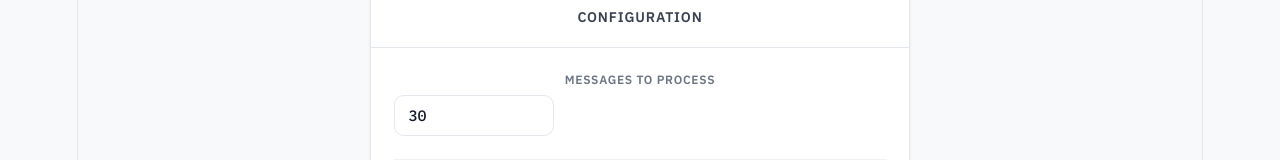
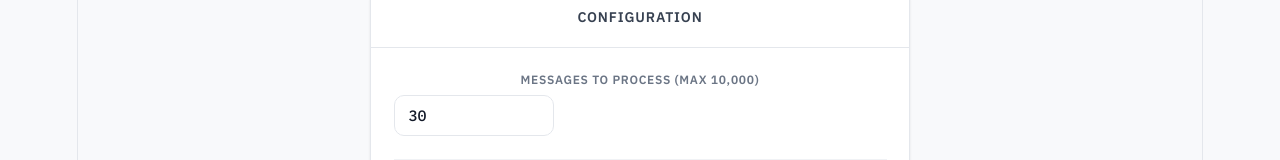
Before and after one commit to nandaniluitel/kafka-ui, a React (Vite) app: page / in a window 1280 px wide. Shown: the part 288-448 px from the top of the page. Built offline with nearby package versions, Linux system fonts and the light colour scheme.

Commit message:
seed no change

```diff
--- a/src/App.jsx
+++ b/src/App.jsx
@@ -250,7 +250,7 @@ export default function App() {
         <div className="config-body">
           <div className="count-row">
             <div className="inp-group">
-              <label>Messages to process</label>
+              <label>Messages to process (max 10,000)</label>
               <input
                 type="number"
                 min="5"
```
